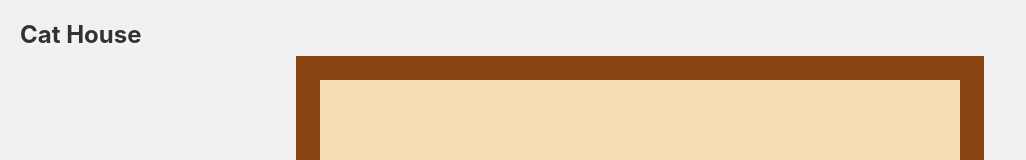
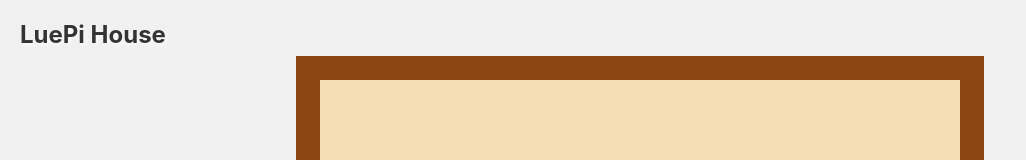
Before and after one commit to verils/luepi-house, a Svelte app: page / in a window 1280 px wide. Shown: the top 160 px of the page, without its empty margins (0-1026 px from the left). Built offline with nearby package versions, Linux system fonts and the light colour scheme.

Commit message:
rename(app): 将应用名称从Cat House更改为LuePi House
- 修改package.json中的项目名称从cat-house到luepi-house
- 更新App.svelte中标题显示为LuePi House
- 移除GameCanvas.svelte中未使用的Camera导入
- 删除未使用的CSS样式规则.game-canvas

```diff
--- a/package.json
+++ b/package.json
@@ -1,5 +1,5 @@
 {
-  "name": "cat-house",
+  "name": "luepi-house",
   "private": true,
   "version": "0.0.1",
   "type": "module",
--- a/src/App.svelte
+++ b/src/App.svelte
@@ -105,7 +105,7 @@
   />
 
   <div class="ui-overlay">
-    <h1 class="title">Cat House</h1>
+    <h1 class="title">LuePi House</h1>
 
     {#if showCatInfo && selectedCat}
       <CatInfoPanel cat={selectedCat} onclose={handleCatDeselect} />
@@ -128,12 +128,6 @@
     margin: 0;
     padding: 0;
     overflow: hidden;
-  }
-
-  :global(.game-canvas) {
-    display: block;
-    width: 100%;
-    height: 100%;
   }
 
   .game-container {
--- a/src/GameCanvas.svelte
+++ b/src/GameCanvas.svelte
@@ -1,7 +1,7 @@
 <script lang="ts">
   import { onMount, onDestroy } from 'svelte';
-  import { GameRenderer, Camera } from './lib/game';
-  import type { GameState, Cat } from './lib/game/types';
+  import { GameRenderer } from './lib/game';
+  import type { GameState, Cat } from './lib/game';
 
   interface Props {
     gameState: GameState | null;
```
